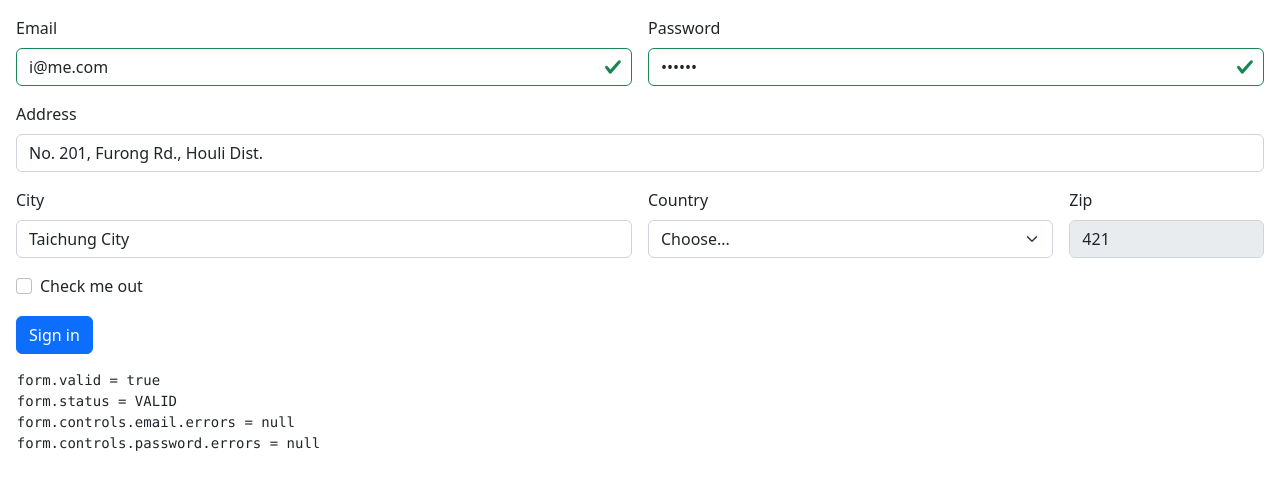
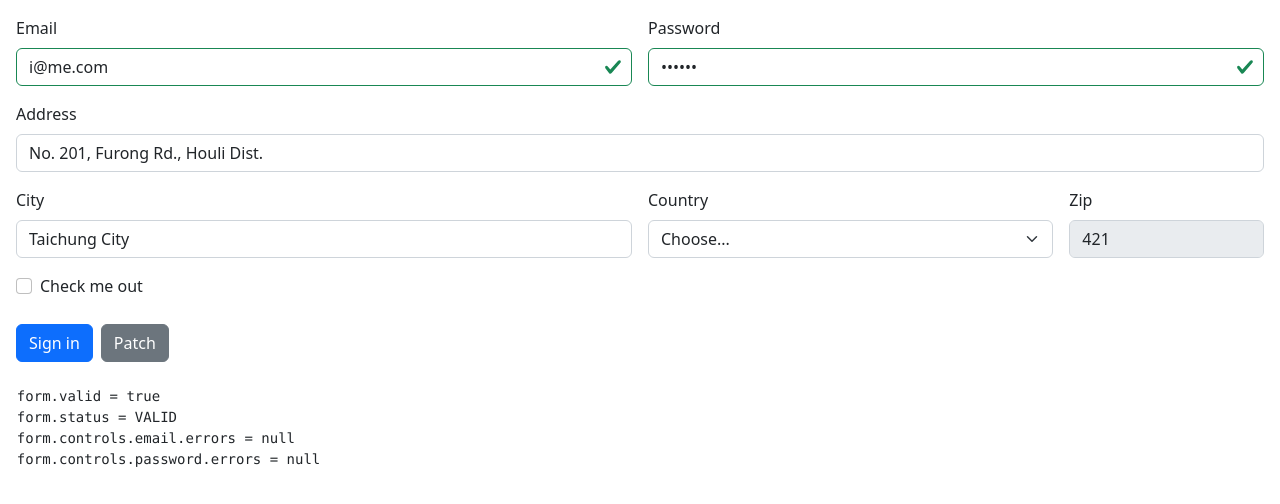
Before and after one commit to urbrioche/angular-typed-forms, an Angular app: page / in a window 1280 px wide. Shown: the top 504 px of the page. Built offline with nearby package versions, Linux system fonts and the light colour scheme.

Commit message:
示範強型別表單的patchValue

```diff
--- a/src/app/typed-form-demo/typed-form-demo.component.html
+++ b/src/app/typed-form-demo/typed-form-demo.component.html
@@ -64,6 +64,7 @@
     </div>
     <div class="col-12">
       <button type="submit" class="btn btn-primary">Sign in</button>
+      <button type="button" class="btn btn-secondary m-2" (click)="update()">Patch</button>
     </div>
   </form>
 </div>
--- a/src/app/typed-form-demo/typed-form-demo.component.ts
+++ b/src/app/typed-form-demo/typed-form-demo.component.ts
@@ -41,4 +41,12 @@ export class TypedFormDemoComponent implements OnInit {
     this.form.controls.zip.disable();
   }
 
+  update(): void {
+    this.form.patchValue({
+      email: 'iamhere@me.com',
+      address: 'haha',
+      // typo, 不接受一個不存在的屬性
+      // adress: ''
+    })
+  }
 }
```
